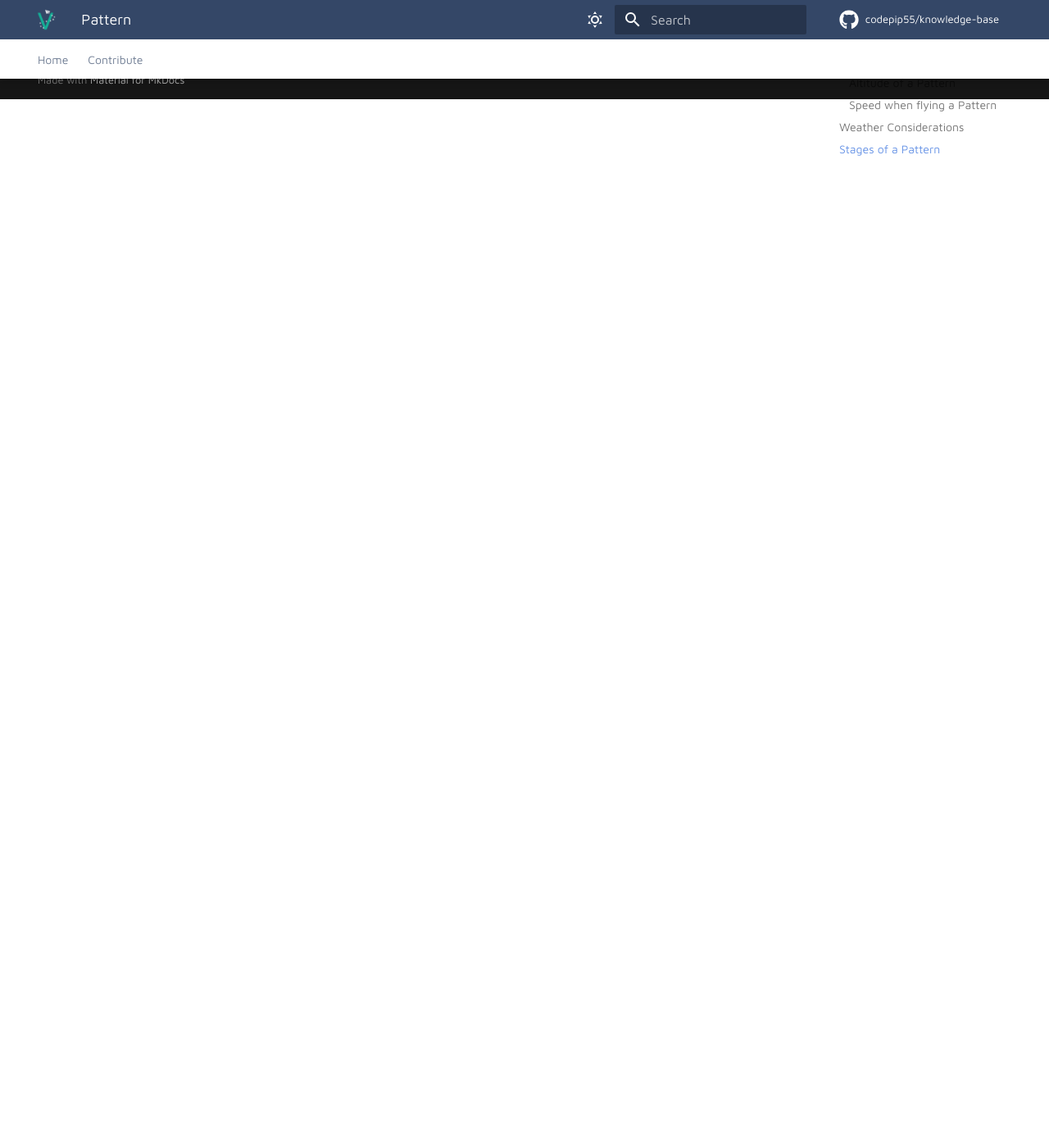
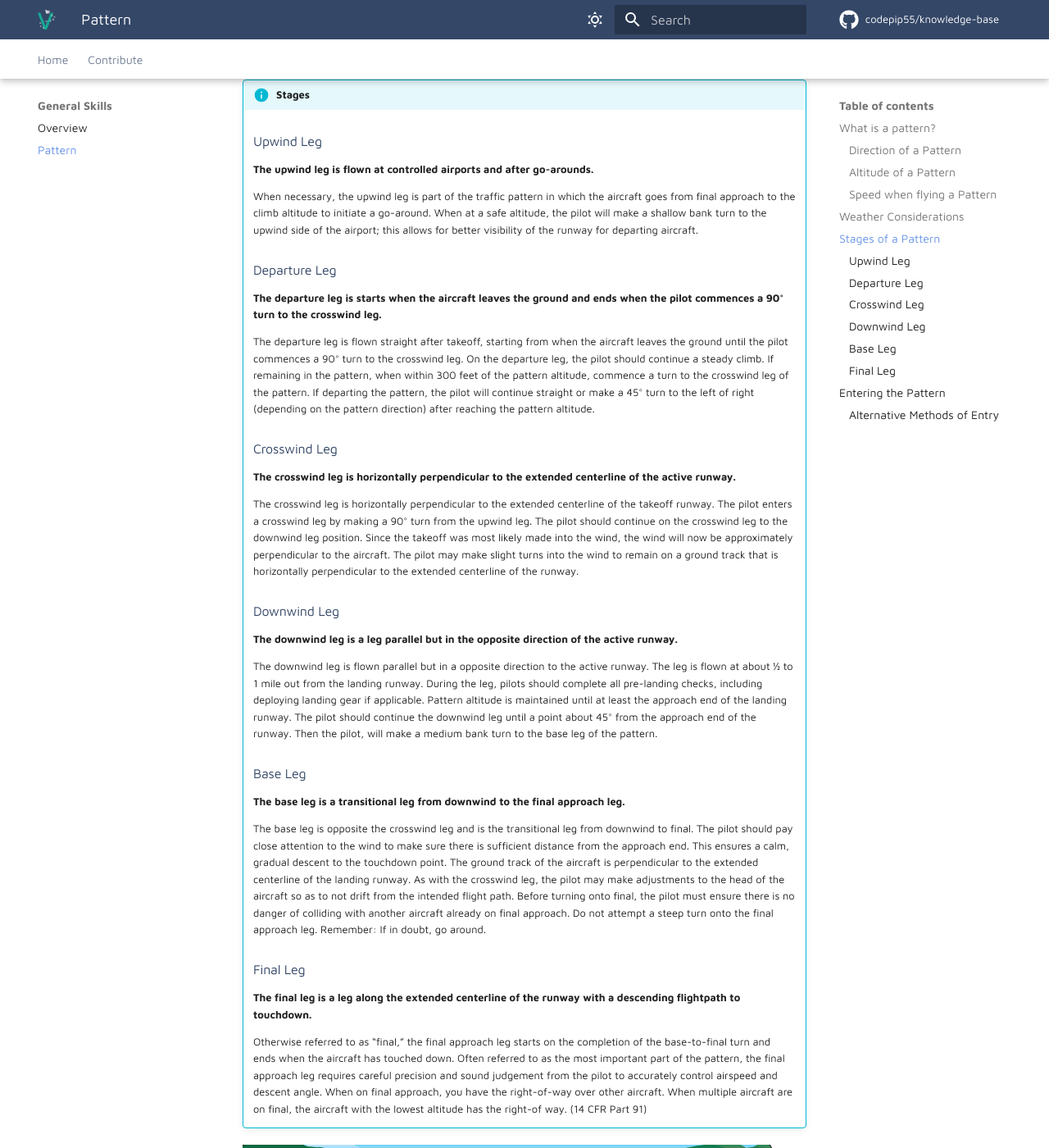
Before and after one commit to ml0130/knowledge-base, an MkDocs documentation site: the page built from docs/general-skills/traffic-pattern.md, in a window 1280 px wide and 1400 px high, scrolled down 1325 px. Shown: the whole window at 82% size. Built offline with MkDocs 1.6.1 and Material for MkDocs 9.7.7, drawn with Linux system fonts in a browser that asks for light colours; comment, search, counter and statistics services are not loaded; before the commit the page ends 1446 px from its top, so only the background shows below that; some of the changed text lies outside the part shown.

Commit message:
finish pattern tutorial

```diff
--- a/docs/general-skills/traffic-pattern.md
+++ b/docs/general-skills/traffic-pattern.md
@@ -3,6 +3,8 @@
 ---
 
 --8<-- "includes/abbreviations.md"
+
+Adapted from FAA-H-8083-3B Chapter 7
 
 ## What is a pattern?
 
@@ -38,3 +40,71 @@ As the PIC it is your responsibility to determine that weather conditions are sa
 ## Stages of a Pattern
 
 Traffic patterns have five different legs/stages. These are defined as upwind/departure, crosswind, downwind, base and final.
+
+!!! info "Stages"
+
+    ### Upwind Leg
+
+    **The upwind leg is flown at controlled airports and after go-arounds.**
+
+    When necessary, the upwind leg is part of the traffic pattern in which the aircraft goes from final approach to the climb altitude to initiate a go-around. When at a safe altitude, the pilot will make a shallow bank turn to the upwind side of the airport; this allows for better visibility of the runway for departing aircraft.
+
+
+    ### Departure Leg
+
+    **The departure leg is starts when the aircraft leaves the ground and ends when the pilot commences a 90° turn to the crosswind leg.**
+
+    The departure leg is flown straight after takeoff, starting from when the aircraft leaves the ground until the pilot commences a 90° turn to the crosswind leg.
+    On the departure leg, the pilot should continue a steady climb. If remaining in the pattern, when within 300 feet of the pattern altitude, commence a turn to the crosswind leg of the pattern. If departing the pattern, the pilot will continue straight or make a 45° turn to the left of right (depending on the pattern direction) after reaching the pattern altitude.
+
+
+    ### Crosswind Leg
+
+    **The crosswind leg is horizontally perpendicular to the extended centerline of the active runway.**
+
+    The crosswind leg is horizontally perpendicular to the extended centerline of the takeoff runway. The pilot enters a crosswind leg by making a 90° turn from the upwind leg. The pilot should continue on the crosswind leg to the downwind leg position.
+    Since the takeoff was most likely made into the wind, the wind will now be approximately perpendicular to the aircraft. The pilot may make slight turns into the wind to remain on a ground track that is horizontally perpendicular to the extended centerline of the runway.
+
+
+    ### Downwind Leg
+
+    **The downwind leg is a leg parallel but in the opposite direction of the active runway.**
+
+    The downwind leg is flown parallel but in a opposite direction to the active runway. The leg is flown at about ½ to 1 mile out from the landing runway. During the leg, pilots should complete all pre-landing checks, including deploying landing gear if applicable.
+    Pattern altitude is maintained until at least the approach end of the landing runway. The pilot should continue the downwind leg until a point about 45° from the approach end of the runway. Then the pilot, will make a medium bank turn to the base leg of the pattern.
+
+
+    ### Base Leg
+
+    **The base leg is a transitional leg from downwind to the final approach leg.**
+
+    The base leg is opposite the crosswind leg and is the transitional leg from downwind to final. The pilot should pay close attention to the wind to make sure there is sufficient distance from the approach end. This ensures a calm, gradual descent to the touchdown point. The ground track of the aircraft is perpendicular to the extended centerline of the landing runway. As with the crosswind leg, the pilot may make adjustments to the head of the aircraft so as to not drift from the intended flight path.
+    Before turning onto final, the pilot must ensure there is no danger of colliding with another aircraft already on final approach. Do not attempt a steep turn onto the final approach leg. Remember: If in doubt, go around.
+
+
+    ### Final Leg
+
+    **The final leg is a leg along the extended centerline of the runway with a descending flightpath to touchdown.**
+
+    Otherwise referred to as “final,” the final approach leg starts on the completion of the base-to-final turn and ends when the aircraft has touched down. Often referred to as the most important part of the pattern, the final approach leg requires careful precision and sound judgement from the pilot to accurately control airspeed and descent angle.
+    When on final approach, you have the right-of-way over other aircraft. When multiple aircraft are on final, the aircraft with the lowest altitude has the right-of way. (14 CFR Part 91)
+
+![Traffic Pattern](assets/pattern.png)
+
+## Entering the Pattern
+
+When arriving, the pilot should be aware of circuit direction, altitude and traffic, among others. Additionally, the pilot should remain clear of other traffic until established on the entry leg. The entry leg is often flown at a 45° angle to the downwind leg, heading towards a point abeam the midpoint of the landing runway. Descending while entering the pattern creates a serious collision hazard.
+
+The pilot should ensure the length of the entry leg is sufficient to provide a clear view of the entire pattern and to allow for adequate planning for the arrival.
+
+### Alternative Methods of Entry
+
+!!! tip ""
+    **You can also enter the pattern by overflying the field first.**
+
+    When overflying the airfield, it is best to stay at about 500 feet above the pattern altitude. If large turbine aircraft operate at your airfield, fly at a pattern altitude of 2000 feet above ground level to ensure separation from them.
+
+![Preferred Entry Into A Pattern](assets/preferred-entry-pattern.png)
+![Alternate Entry Into A Pattern](assets/pattern-alternate-entry.png)
+
+A - Preferred Entry, B - Alternate Entry
```
Also changed, not shown: docs/general-skills/assets/pattern-alternate-entry.png (added), docs/general-skills/assets/pattern.png (added), docs/general-skills/assets/preferred-entry-pattern.png (added).
